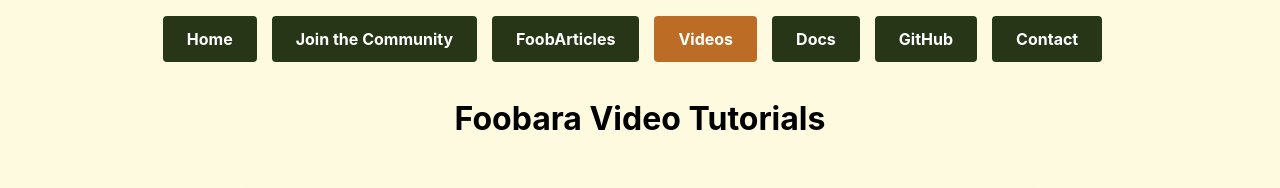
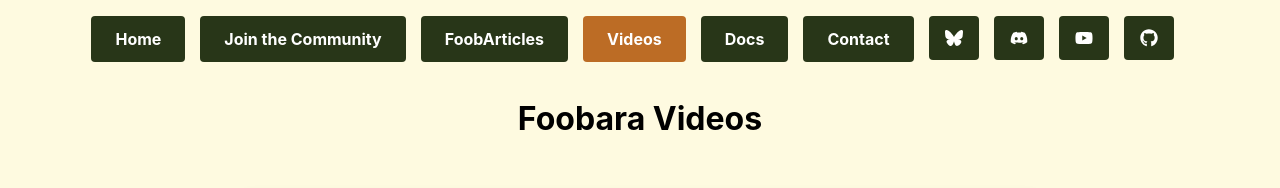
Before and after one commit to foobara/foobara-www, a React (Create React App) app: page /videos in a window 1280 px wide. Shown: the top 188 px of the page. Built offline with nearby package versions, Linux system fonts and the light colour scheme; the HTML template or start-up script is replaced by a standard one.

Commit message:
Put icons in the header

```diff
--- a/src/Header.css
+++ b/src/Header.css
@@ -46,6 +46,22 @@
   background-color: var(--foob-brown-light);
 }
 
+.nav .header-icon a {
+  display: flex;
+  align-items: center;
+  justify-content: center;
+  padding: 0.8rem 1rem;
+  background-color: var(--foob-green-dark);
+  color: white;
+  text-decoration: none;
+  border-radius: 4px;
+  transition: background-color 0.3s;
+}
+
+.nav .header-icon a:hover {
+  background-color: var(--foob-green-light);
+}
+
 @media (max-width: 768px) {
   .nav ul {
     flex-direction: column;
--- a/src/Header.tsx
+++ b/src/Header.tsx
@@ -1,6 +1,8 @@
 import React from 'react'
 import { NavLink } from 'react-router-dom'
 import './Header.css'
+import { FaGithub, FaDiscord, FaYoutube } from 'react-icons/fa'
+import { SiBluesky } from 'react-icons/si'
 
 const activeClassName = ({ isActive }: { isActive: boolean }) => (isActive ? 'active' : '')
 
@@ -49,15 +51,6 @@ const Header: React.FC = () => (
           </NavLink>
         </li>
         <li>
-          <a
-            href="http://github.com/foobara/foobara"
-            target="_blank"
-            rel="noopener noreferrer"
-          >
-            GitHub
-          </a>
-        </li>
-        <li>
           <NavLink
             to="/contact"
             end
@@ -65,6 +58,26 @@ const Header: React.FC = () => (
             Contact
           </NavLink>
         </li>
+        <li className="header-icon">
+          <a href="https://bsky.app/profile/foob.news" target="_blank" rel="noopener noreferrer">
+            {SiBluesky({ size: 18 })}
+          </a>
+        </li>
+        <li className="header-icon">
+          <a href="https://discord.gg/dDpdFAeCHB" target="_blank" rel="noopener noreferrer">
+            {FaDiscord({ size: 18 })}
+          </a>
+        </li>
+        <li className="header-icon">
+          <a href="http://youtube.com/@FoobaraFlix" target="_blank" rel="noopener noreferrer">
+            {FaYoutube({ size: 18 })}
+          </a>
+        </li>
+        <li className="header-icon">
+          <a href="http://github.com/foobara/foobara" target="_blank" rel="noopener noreferrer">
+            {FaGithub({ size: 18 })}
+          </a>
+        </li>
       </ul>
     </nav>
   </header>
--- a/src/Videos.tsx
+++ b/src/Videos.tsx
@@ -58,7 +58,7 @@ function Videos () {
 
   return (
     <div className="Videos">
-      <h1>Foobara Video Tutorials</h1>
+      <h1>Foobara Videos</h1>
       <div className="videos-list">
         {videos.map((video) => (
           <div key={video.url} className="video-item">
```
